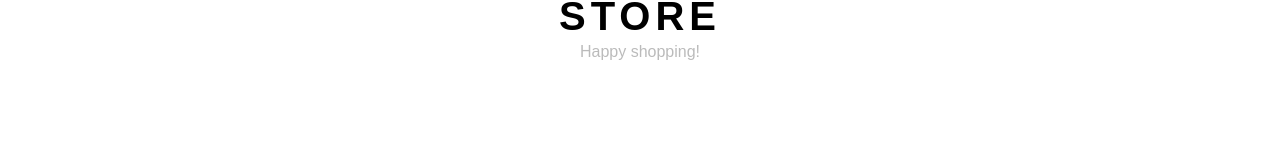
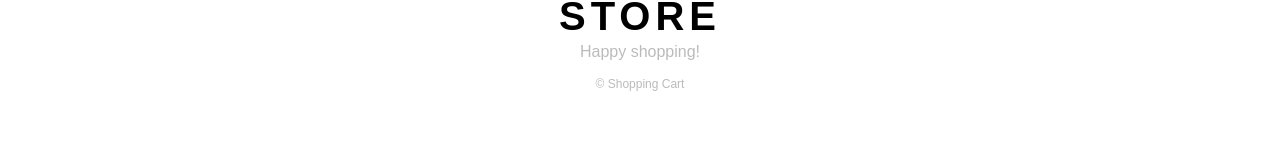
Before and after one commit to KSzostko/shopping-cart, a React (Create React App) app: page / in a window 1280 px wide. Shown: the part 132-300 px from the top of the page. Built offline with nearby package versions, Linux system fonts and the light colour scheme.

Commit message:
created simple footer

```diff
--- a/src/App.js
+++ b/src/App.js
@@ -1,12 +1,14 @@
 import React from 'react';
 import Navigation from './components/Navigation';
 import Header from './components/Header';
+import Footer from './components/Footer';
 
 function App() {
     return (
         <div>
             <Navigation />
             <Header />
+            <Footer />
         </div>
     );
 }
--- /dev/null
+++ b/src/components/Footer.js
@@ -0,0 +1,19 @@
+import React from 'react';
+import styled from 'styled-components';
+
+const StyledFooter = styled.footer`
+    font-size: .75rem;
+    display: flex;
+    justify-content: center;
+    color: #bbb;
+`;
+
+function Footer() {
+    return (
+        <StyledFooter>
+            &copy; Shopping Cart
+        </StyledFooter>
+    );
+}
+
+export default Footer;
```
